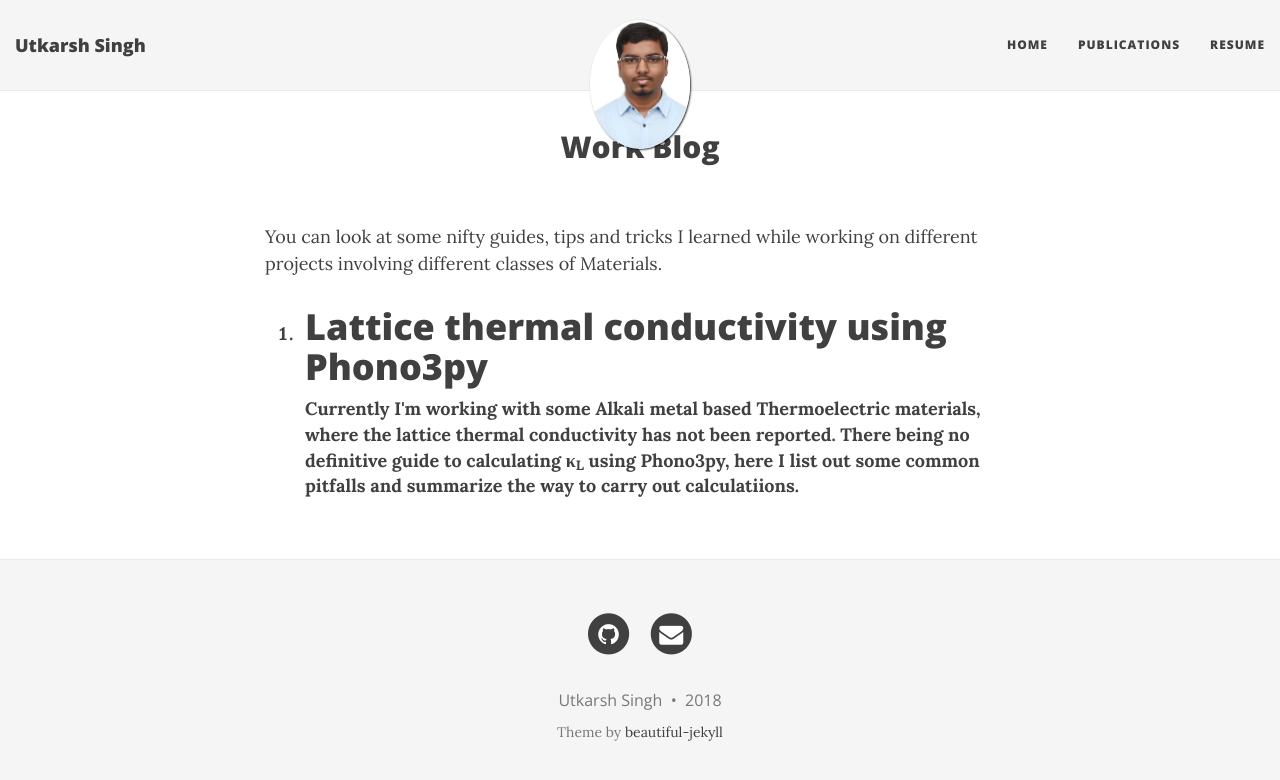
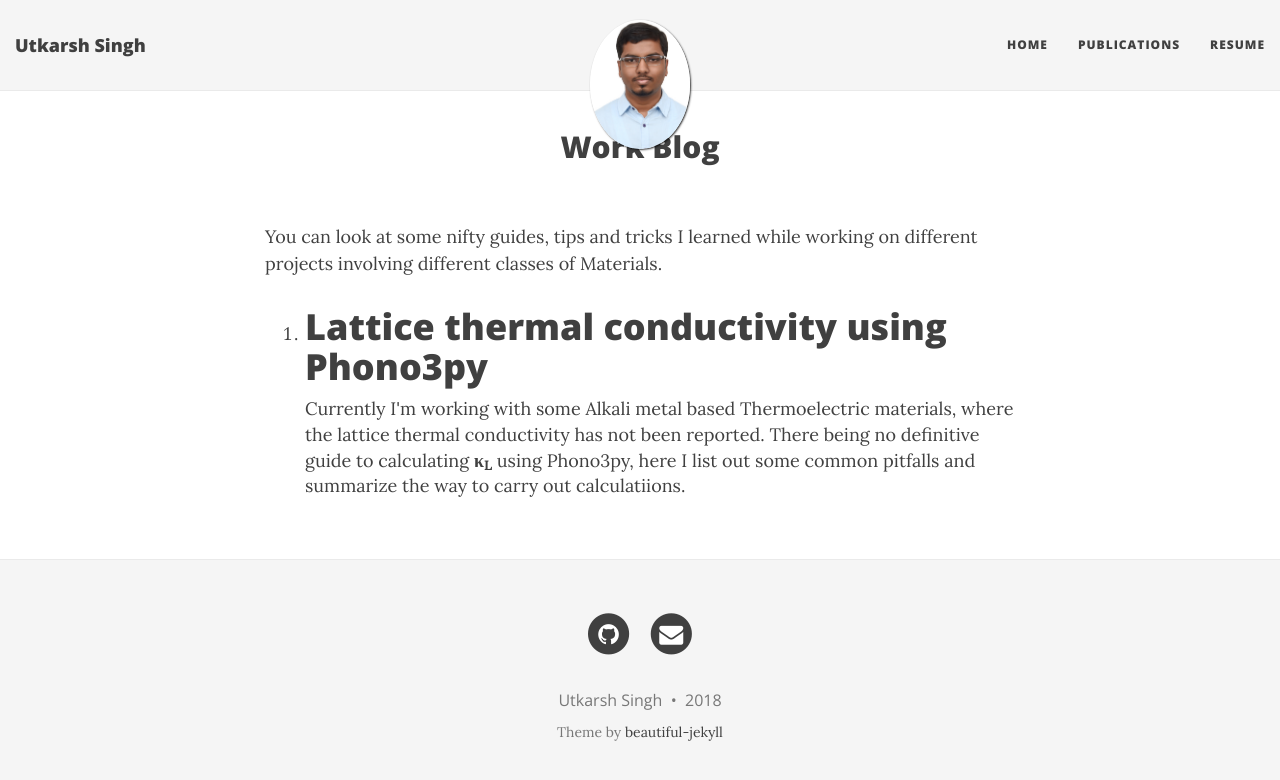
Before and after one commit to s-utkarsh/s-utkarsh.github.io, a Jekyll site: the page built from publications.md, in a window 1280 px wide. Shown: the top 780 px of the page. Built offline with Jekyll 4.4.1, drawn with Linux system fonts in a browser that asks for light colours; nearby versions of some CDN libraries.

Commit message:
Update publications.md

```diff
--- a/publications.md
+++ b/publications.md
@@ -4,7 +4,7 @@ title: Work Blog
 ---
 
 You can look at some nifty guides, tips and tricks I learned while working on different projects involving different classes of Materials.
-<ol type="1" style="font-weight: bold;">
+<ol type="1">
 <li>
 <h1>Lattice thermal conductivity using Phono3py</h1>
 Currently I'm working with some Alkali metal based Thermoelectric materials, where the lattice thermal conductivity has not been
```
